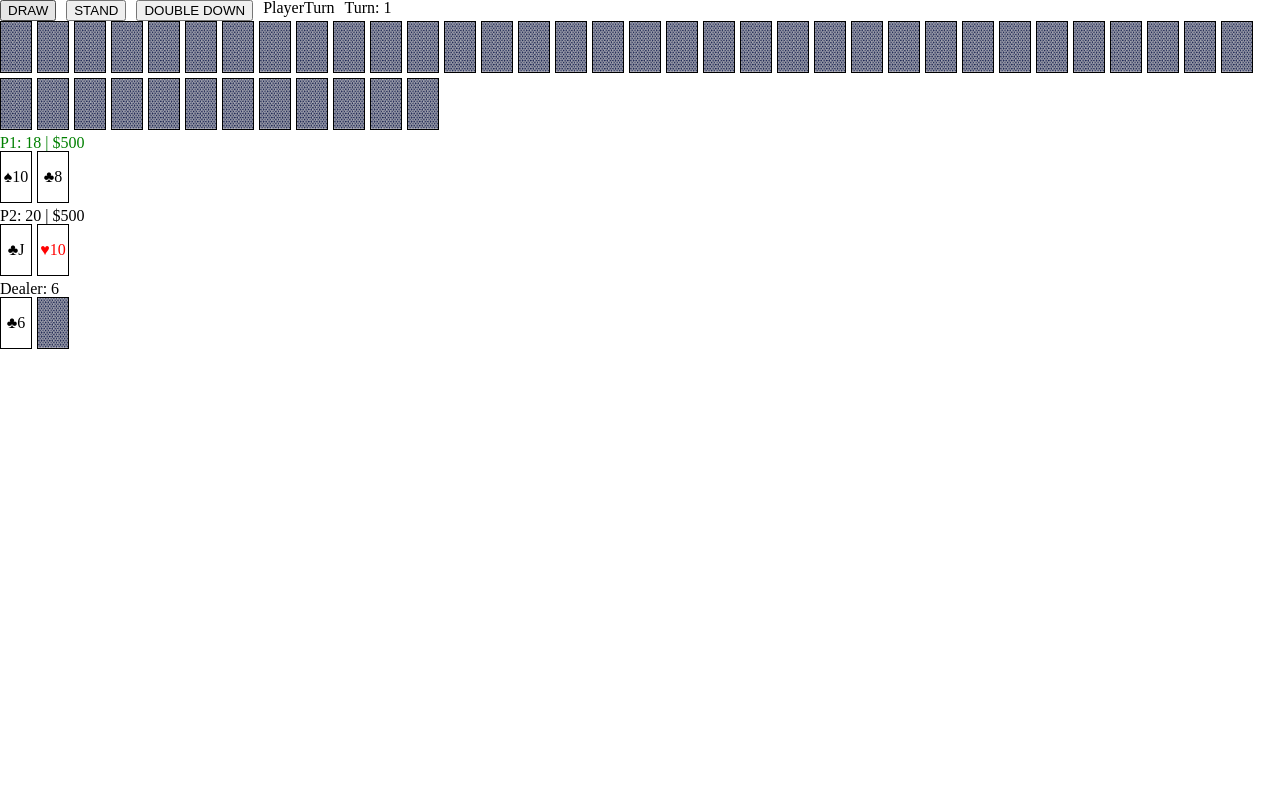
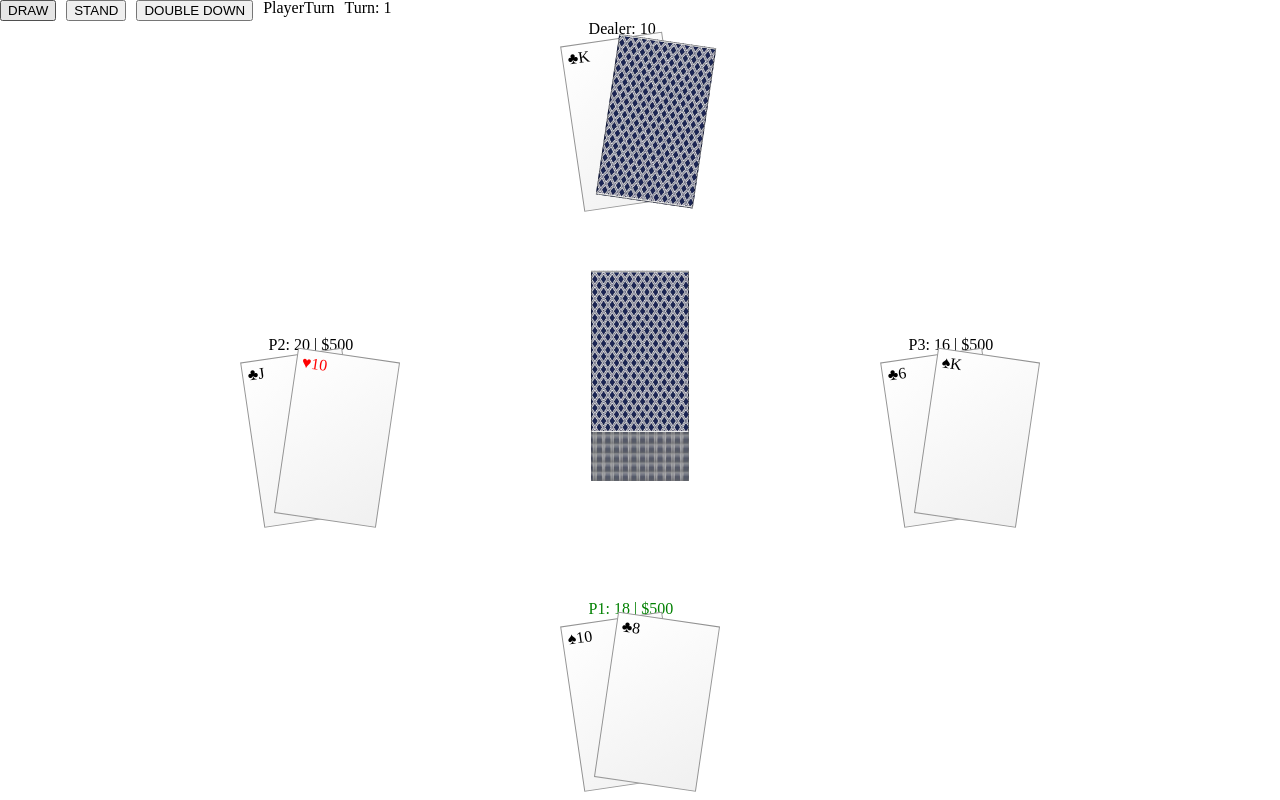
Before and after one commit to leoharnadi/Caseano, a React (Vite) app in the folder frontend/: page /blackjack in a window 1280 px wide. Built offline with nearby package versions, Linux system fonts and the light colour scheme.

Commit message:
added various features

```diff
--- a/frontend/src/components/Card/CardDisplay.tsx
+++ b/frontend/src/components/Card/CardDisplay.tsx
@@ -1,39 +1,82 @@
 import styled, { css } from "styled-components";
 import { Card, Suit } from "./Card";
+import { CARD_HEIGHT } from "../../utils/constants";
 
-const CardContainer = styled.div<{ $suit: Suit; $isHidden?: boolean }>`
-  width: 1.875rem;
-  height: 3.125rem;
+const CardContainer = styled.div<{
+  $suit: Suit;
+  $isHidden?: boolean;
+  $CARD_HEIGHT: number;
+  $index: number;
+  $isFan: boolean;
+}>`
+  width: ${(p) => p.$CARD_HEIGHT * 0.6}rem;
+  height: ${(p) => p.$CARD_HEIGHT}rem;
   display: flex;
-  justify-content: center;
-  align-items: center;
-  border: 0.0625rem solid black;
+  justify-content: start;
+  align-items: start;
+  border: 1px solid rgba(0, 0, 0, 0.4);
+  background: linear-gradient(145deg, #ffffff, #f0f0f0);
+  ${(p) =>
+    p.$index !== 0 &&
+    css`
+      position: absolute;
+    `};
+
+  transition-duration: 200ms;
   ${(p) =>
     (p.$suit === "♥" || p.$suit === "♦") &&
     css`
       color: red;
     `}
   ${(p) =>
-    p.$isHidden &&
+    p.$isHidden
+      ? css`
+          background-image: url(./assets/cardBack.jpg);
+          background-size: cover;
+          background-position: center;
+        `
+      : css`
+          padding-top: ${p.$CARD_HEIGHT * 0.03}rem;
+          padding-left: ${p.$CARD_HEIGHT * 0.03}rem;
+        `}
+
+    ${(p) =>
+    p.$index &&
+    !p.$isFan &&
     css`
-      background-image: url(./assets/cardBack.jpg);
-      background-size: cover;
-      background-position: center;
+      transform: translate(0, -${p.$index * p.$CARD_HEIGHT * 0.007}rem);
+      z-index: ${p.$index};
+    `};
+
+  ${(p) =>
+    p.$isFan &&
+    css`
+      /* left: 50%;
+      top: 50%; */
+      transform-origin: center 120%;
     `}
 `;
 
 interface CardProps {
   card: Card;
+  index?: number;
+  isFan?: boolean;
+  className?: string;
 }
 
 export function CardDisplay(props: CardProps) {
   function renderCard() {
-    if (props.card.isHidden) {
-      return <CardContainer $suit={props.card.Suit} $isHidden></CardContainer>;
-    }
     return (
-      <CardContainer $suit={props.card.Suit}>
-        <p>{props.card.Suit + props.card.Value}</p>
+      <CardContainer
+        $suit={props.card.Suit}
+        $isHidden={props.card.isHidden}
+        $CARD_HEIGHT={CARD_HEIGHT}
+        $index={props.index || 0}
+        $isFan={props.isFan || false}
+        className={props.className}
+      >
+        {" "}
+        {!props.card.isHidden && <p>{props.card.Suit + props.card.Value}</p>}
       </CardContainer>
     );
   }
--- a/frontend/src/components/Card/CardsDisplay.tsx
+++ b/frontend/src/components/Card/CardsDisplay.tsx
@@ -1,12 +1,35 @@
-import styled from "styled-components";
+import styled, { css } from "styled-components";
 import { CardDisplay } from "./CardDisplay";
 import { Card } from "./Card";
+import { FAN_ANGLE } from "../../utils/constants";
 
-const CardsContainer = styled.div`
+const generateCardStyles = (numCards: number, angle: number) => {
+  let styles = "";
+  for (let i = 1; i <= numCards; i++) {
+    styles += `
+      .card-${i} {
+        transform: rotate(${-angle / 2 + (angle / (numCards + 1)) * i}deg);
+      }
+    `;
+  }
+  return css`
+    ${styles}
+  `;
+};
+
+const CardsContainer = styled.div<{ $numCards: number }>`
+  /* position: absolute; */
+  width: 100%;
+  height: 100%;
   display: flex;
-  gap: 0.3125rem;
-  flex-wrap: wrap;
-  min-height: 3.125rem;
+  justify-content: center;
+  align-items: center;
+
+  ${(props) => generateCardStyles(props.$numCards, FAN_ANGLE)}
+
+  &:hover {
+    ${(props) => generateCardStyles(props.$numCards, FAN_ANGLE + 20)}
+  }
 `;
 
 interface CardProps {
@@ -15,9 +38,17 @@ interface CardProps {
 
 export function CardsDisplay(props: CardProps) {
   return (
-    <CardsContainer>
+    <CardsContainer $numCards={props.cards.length}>
       {props.cards.map((card, i) => {
-        return <CardDisplay key={i} card={card} />;
+        return (
+          <CardDisplay
+            key={i}
+            card={card}
+            index={i}
+            className={`card-${i + 1}`}
+            isFan
+          />
+        );
       })}
     </CardsContainer>
   );
--- /dev/null
+++ b/frontend/src/components/Deck/DeckDisplay.tsx
@@ -0,0 +1,24 @@
+import styled from "styled-components";
+import { Card } from "../Card/Card";
+import { CardDisplay } from "../Card/CardDisplay";
+
+const DeckContainer = styled.div`
+  display: flex;
+  flex-wrap: wrap;
+  min-height: 3.125rem;
+  flex-direction: column;
+`;
+
+interface DeckProps {
+  cards: Card[];
+}
+
+export default function DeckDisplay(props: DeckProps) {
+  return (
+    <DeckContainer>
+      {props.cards.map((card, i) => {
+        return <CardDisplay key={i} card={card} index={i} />;
+      })}
+    </DeckContainer>
+  );
+}
--- a/frontend/src/index.css
+++ b/frontend/src/index.css
@@ -1,16 +1,84 @@
-html, body, div, span, applet, object, iframe,
-h1, h2, h3, h4, h5, h6, p, blockquote, pre,
-a, abbr, acronym, address, big, cite, code,
-del, dfn, em, img, ins, kbd, q, s, samp,
-small, strike, strong, sub, sup, tt, var,
-b, u, i, center,
-dl, dt, dd, ol, ul, li,
-fieldset, form, label, legend,
-table, caption, tbody, tfoot, thead, tr, th, td,
-article, aside, canvas, details, embed,
-figure, figcaption, footer, header, hgroup,
-menu, nav, output, ruby, section, summary,
-time, mark, audio, video {
+html,
+body,
+div,
+span,
+applet,
+object,
+iframe,
+h1,
+h2,
+h3,
+h4,
+h5,
+h6,
+p,
+blockquote,
+pre,
+a,
+abbr,
+acronym,
+address,
+big,
+cite,
+code,
+del,
+dfn,
+em,
+img,
+ins,
+kbd,
+q,
+s,
+samp,
+small,
+strike,
+strong,
+sub,
+sup,
+tt,
+var,
+b,
+u,
+i,
+center,
+dl,
+dt,
+dd,
+ol,
+ul,
+li,
+fieldset,
+form,
+label,
+legend,
+table,
+caption,
+tbody,
+tfoot,
+thead,
+tr,
+th,
+td,
+article,
+aside,
+canvas,
+details,
+embed,
+figure,
+figcaption,
+footer,
+header,
+hgroup,
+menu,
+nav,
+output,
+ruby,
+section,
+summary,
+time,
+mark,
+audio,
+video {
   margin: 0;
   padding: 0;
   border: 0;
@@ -19,25 +87,43 @@ time, mark, audio, video {
   vertical-align: baseline;
 }
 /* HTML5 display-role reset for older browsers */
-article, aside, details, figcaption, figure,
-footer, header, hgroup, menu, nav, section {
+article,
+aside,
+details,
+figcaption,
+figure,
+footer,
+header,
+hgroup,
+menu,
+nav,
+section {
   display: block;
 }
 body {
   line-height: 1;
 }
-ol, ul {
+ol,
+ul {
   list-style: none;
 }
-blockquote, q {
+blockquote,
+q {
   quotes: none;
 }
-blockquote:before, blockquote:after,
-q:before, q:after {
-	content: '';
+blockquote:before,
+blockquote:after,
+q:before,
+q:after {
+  content: "";
   content: none;
 }
 table {
   border-collapse: collapse;
   border-spacing: 0;
 }
+html,
+body {
+  height: 100%;
+  width: 100%;
+}
--- a/frontend/src/pages/Blackjack/Display/Board.tsx
+++ b/frontend/src/pages/Blackjack/Display/Board.tsx
@@ -1,15 +1,22 @@
 import styled from "styled-components";
-import { CardsDisplay } from "../../../components/Card/CardsDisplay";
 import { DealerStats, PlayerStats } from "./PlayerView";
 import { Deck } from "../../../components/Deck/Deck";
 import { Hand } from "../../../components/Hand/Hand";
 import { Player } from "../../../components/Player/Player";
 import { Status } from "../useBlackjack";
+import DeckDisplay from "../../../components/Deck/DeckDisplay";
 
 const ContentContainer = styled.div`
   display: flex;
   flex-direction: column;
   gap: 0.3125rem;
+`;
+
+const DeckDisplayCentered = styled.div`
+  position: fixed;
+  top: 50%;
+  left: 50%;
+  transform: translate(-50%, -50%);
 `;
 
 interface GameBoardProps {
@@ -29,7 +36,11 @@ export function GameBoard({
 }: GameBoardProps) {
   return (
     <ContentContainer>
-      {deck.Cards.length > 0 && <CardsDisplay cards={deck.Cards} />}
+      {deck.Cards.length > 0 && (
+        <DeckDisplayCentered>
+          <DeckDisplay cards={deck.Cards} />
+        </DeckDisplayCentered>
+      )}
       <PlayerStats players={players} turn={turn} />
       <DealerStats hand={dealerHand} turn={status} />
     </ContentContainer>
--- a/frontend/src/pages/Blackjack/Display/PlayerView.tsx
+++ b/frontend/src/pages/Blackjack/Display/PlayerView.tsx
@@ -33,13 +33,23 @@ export function Stats(props: StatsProps) {
   );
 }
 
+const PlayerStatsDisplay = styled.div<{ $bottom: number, $left: number }>`
+  position: fixed;
+  left:  ${(p) => p.$left}%;
+  bottom: ${(p) => p.$bottom}%;
+  transform: translate(-50%, 0%);
+`
+
 interface PlayerStatsProps {
   players: Player[];
   turn: number;
 }
 
 export function PlayerStats(props: PlayerStatsProps) {
+  const layout = [[2, 50], [35, 25], [35, 75]]
+
   return props.players.map((player, i) => (
+    <PlayerStatsDisplay $bottom={layout[i][0]} $left={layout[i][1]}>
       <Stats
         key={i}
         text={`P${i + 1}: ${player.hand.GetScore()}  |  $${player.money}`}
@@ -47,8 +57,15 @@ export function PlayerStats(props: PlayerStatsProps) {
         result={player.result}
         isTurn={i === props.turn}
       />
+    </PlayerStatsDisplay>
   ));
 }
+
+const DealerStatsDisplay = styled.div`
+  position: fixed;
+  left: 50%;
+  transform: translate(-50%, 0%);
+`
 
 interface DealerStatsProps {
   hand: Hand;
@@ -60,10 +77,12 @@ export function DealerStats(props: DealerStatsProps) {
     return `Dealer: ${props.hand.GetScore()}`;
   }
   return (
+    <DealerStatsDisplay>
       <Stats
         text={renderText()}
         hand={props.hand}
         isTurn={props.turn === "DealerTurn"}
       />
+    </DealerStatsDisplay>
   );
 }
--- a/frontend/src/pages/Blackjack/useBlackjack.ts
+++ b/frontend/src/pages/Blackjack/useBlackjack.ts
@@ -3,7 +3,7 @@ import { Deck } from "../../components/Deck/Deck";
 import { Hand } from "../../components/Hand/Hand";
 import { Player } from "../../components/Player/Player";
 
-const PLAYER_AMOUNT = 2;
+const PLAYER_AMOUNT = 3;
 const DEFAULT_BET = 100;
 export type Status = "PlayerTurn" | "DealerTurn" | "End";
 
--- /dev/null
+++ b/frontend/src/utils/constants.ts
@@ -0,0 +1,2 @@
+export let CARD_HEIGHT = 10;
+export let FAN_ANGLE = 50;
```
Lines whose indentation alone changed are shown as unchanged.
